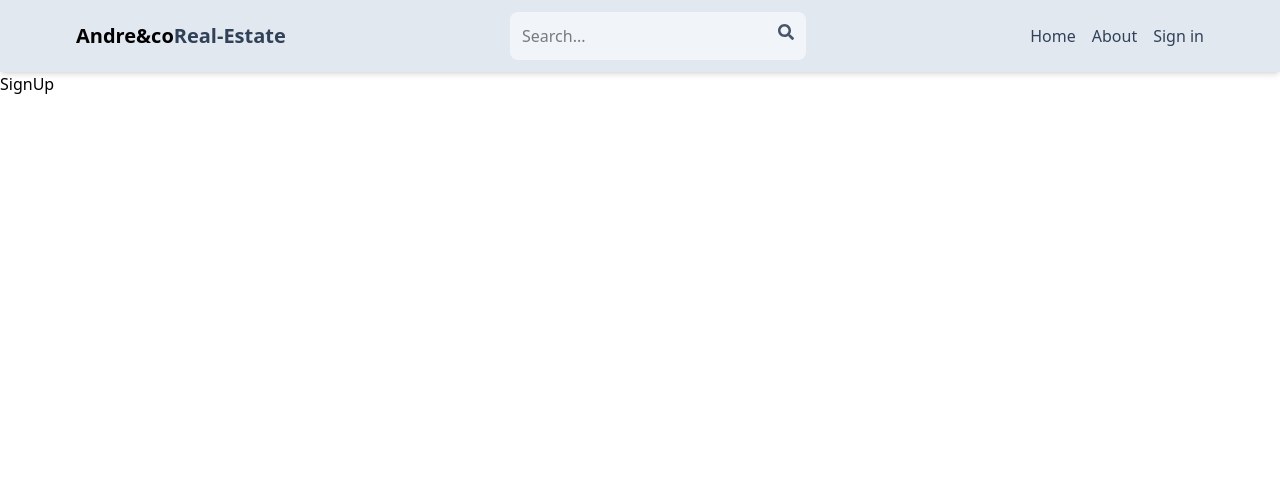
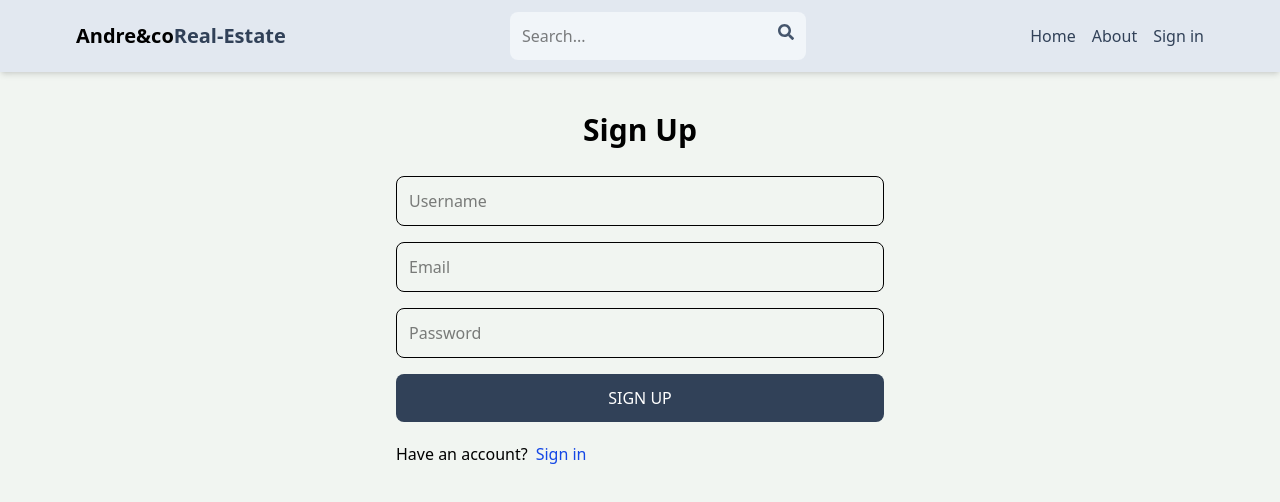
Before and after one commit to AndreD17/Estate-ecom-MERN, a React (Vite) app in the folder client/: page /sign-up in a window 1280 px wide. Shown: the top 502 px of the page. Built offline with nearby package versions, Linux system fonts and the light colour scheme.

Commit message:
Complete Signup page UI created

```diff
--- a/client/src/index.css
+++ b/client/src/index.css
@@ -1,2 +1,6 @@
 @import "tailwindcss";
 @tailwind utilities;
+
+body{
+    background-color: rgb(241, 245, 241);
+}
--- a/client/src/pages/SignUp.jsx
+++ b/client/src/pages/SignUp.jsx
@@ -1,7 +1,22 @@
 import React from 'react'
+import { Link } from 'react-router-dom'
+
 
 export default function SignUp() {
-  return (
-    <div>SignUp</div>
-  )
+  return (<div className='= p-3 max-w-lg mx-auto'>
+    <h1 className='text-3xl text-center font-semibold my-7'>Sign Up</h1>
+    <form className='flex flex-col gap-4'>
+      <input type="text" placeholder='Username' className='border p-3 rounded-lg' id='username'/>
+      <input type="email" placeholder='Email' className='border p-3 rounded-lg' id='email'/>
+      <input type="password" placeholder='Password' className='border p-3 rounded-lg' id='password'/>
+      <button className='bg-slate-700 text-white p-3 rounded-lg uppercase hover:opacity-05
+      disabled:opacity-80'>Sign up</button>
+    </form>
+    <div className='flex gap-2 mt-5'>
+      <p>Have an account?</p>
+      <Link to='/sign-in'>
+      <span className='text-blue-700'>Sign in</span>
+      </Link>
+    </div>
+  </div>)
 }
```
Also changed, not shown: 1 other file (tests, documents, lock files or other folders).
